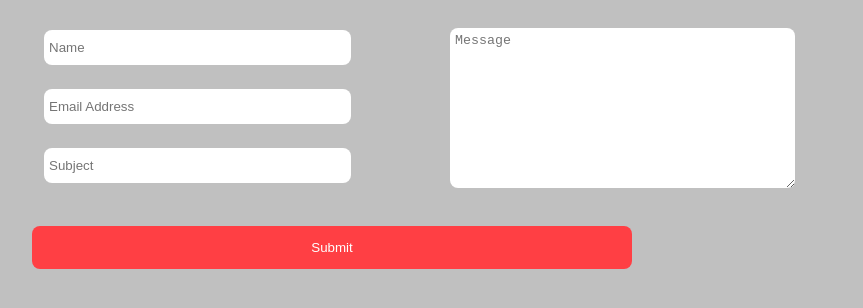
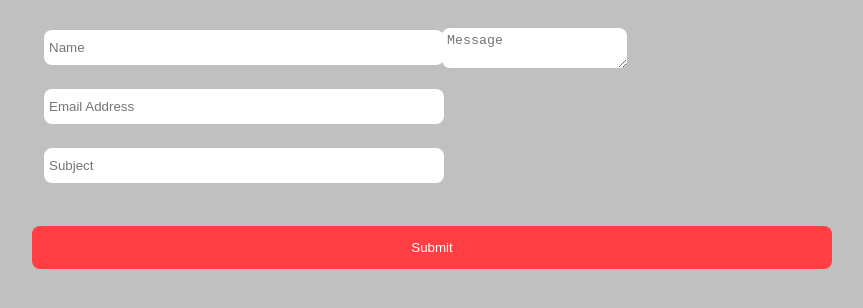
Before and after one commit to donatasdk/form6, a plain HTML site: page index.html in a window 1280 px wide. Shown: the part 270-578 px from the top of the page, without its empty margins (208-1071 px from the left). Drawn offline with Linux system fonts and the light colour scheme.

Commit message:
no message

```diff
--- a/index.html
+++ b/index.html
@@ -11,13 +11,13 @@
     <form action="/action_page.php" method="post">
         <div id="twocolumns">
             <div id="left">
-                <input size="35" type="text" name="name" placeholder="Name"><br>
-                <input size="35" type="email" name="email" placeholder="Email Address"><br>
-                <input size="35" type="text" name="subject" placeholder="Subject">
+                <input type="text" name="name" placeholder="Name"><br>
+                <input type="email" name="email" placeholder="Email Address"><br>
+                <input type="text" name="subject" placeholder="Subject">
 
             </div>
             <div id="right">
-                <textarea rows="10" cols="40" name="message" placeholder="Message"></textarea>
+                <textarea name="message" placeholder="Message"></textarea>
 
             </div>
         </div>
--- a/style.css
+++ b/style.css
@@ -1,3 +1,6 @@
+* {
+    box-sizing: border-box;
+}
 
 body {
     background-color: silver;
@@ -7,7 +10,7 @@ body {
     width: 800px;
     height: 250px;
     margin: 200px auto;
-    box-sizing: border-box;
+
 }
 
 #container h1 {
@@ -24,19 +27,19 @@ body {
 }
 
 #left {
-    width: 49%;
+    width: 50%;
     height: 200px;
     float: left;
 }
 
 #right {
-    width: 49%;
+    width: 50%;
     height: 200px;
     float: right;
 }
 
 input[type=submit] {
-    width: 600px;
+    width: 100%;
     background-color: #ff3f44;
     color: white;
     padding: 14px 20px;
@@ -53,6 +56,7 @@ input[type=text], input[type=email] {
     border-radius: 8px;
     border: none;
     margin: 12px;
+    width:100%;
 }
 
 textarea {
```
